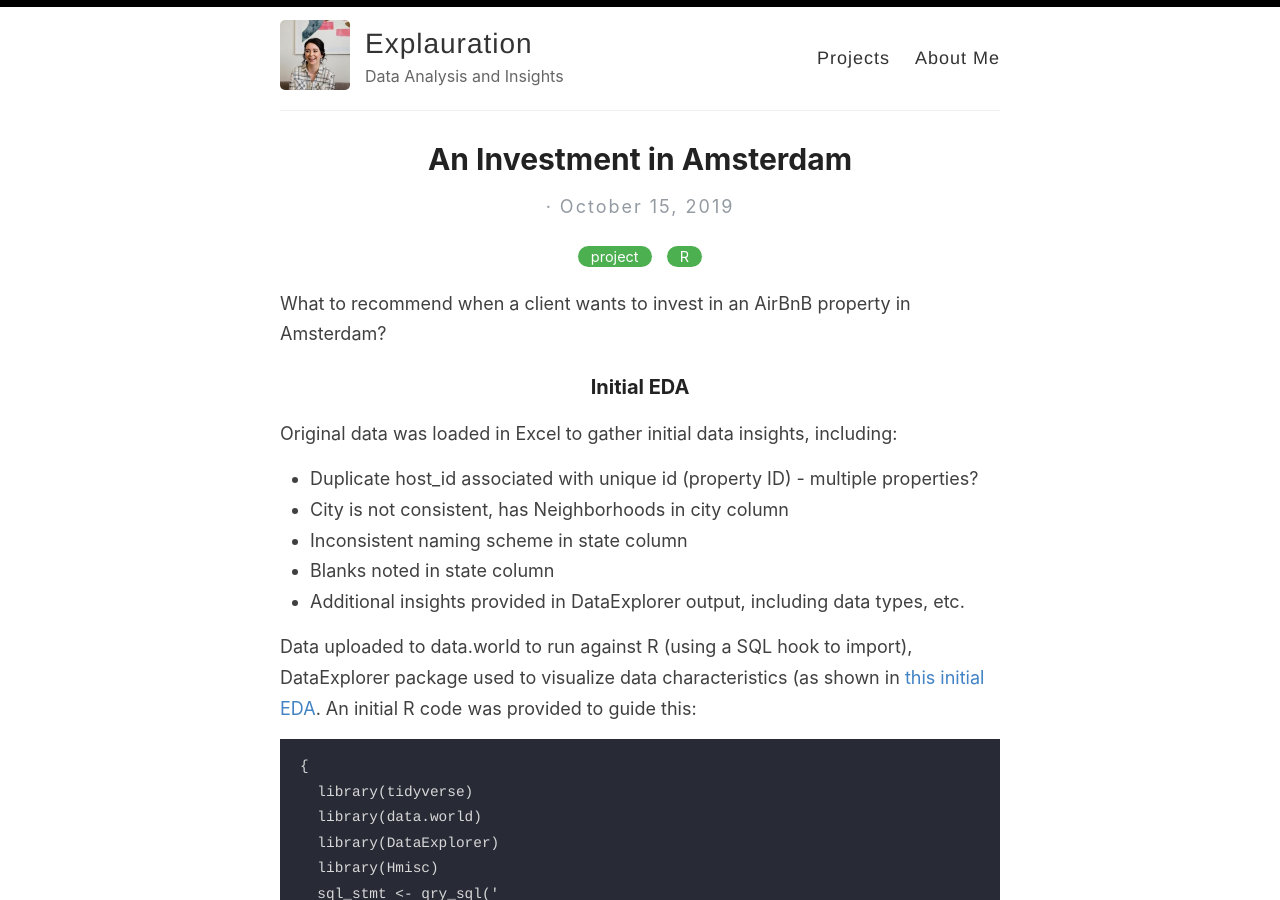
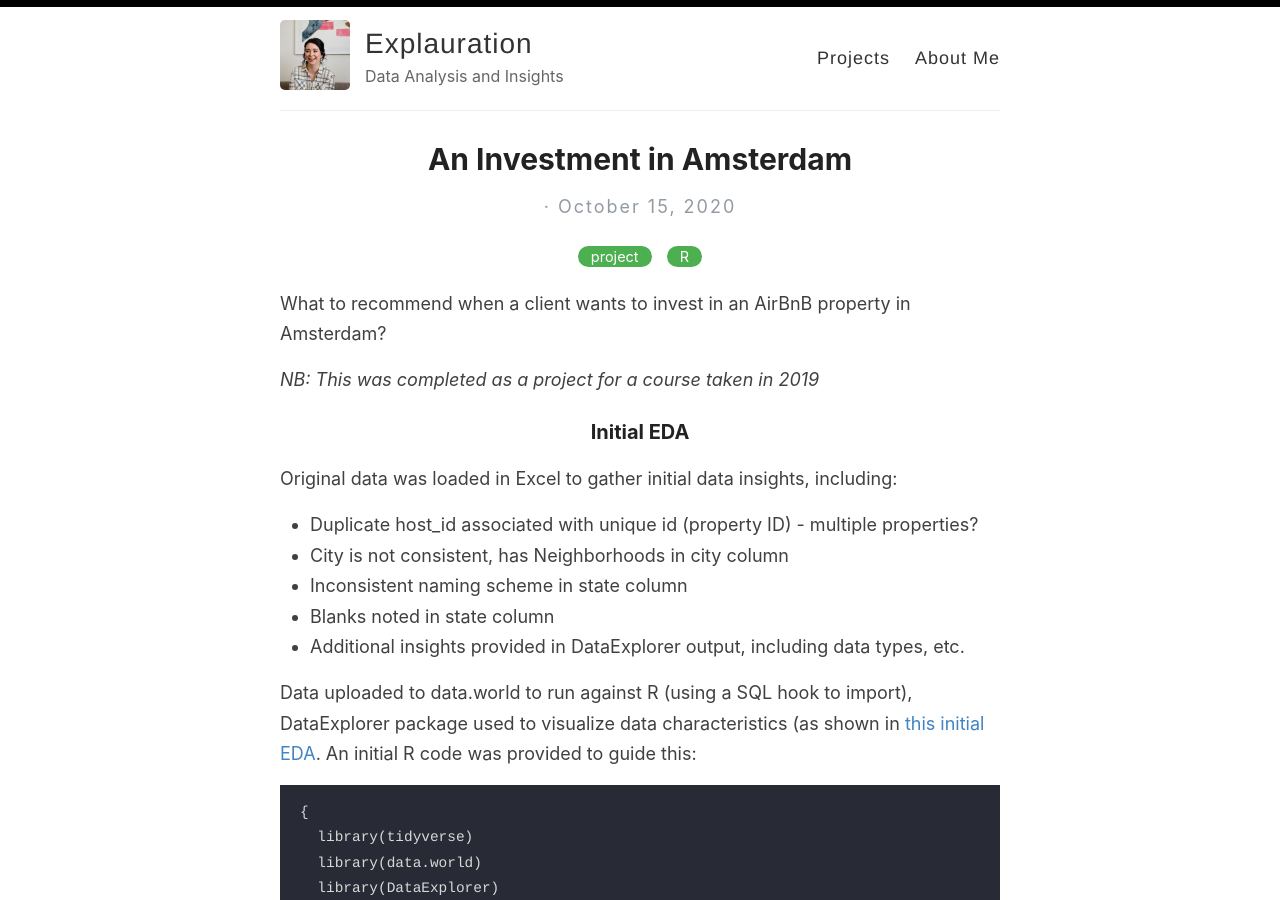
Before and after one commit to Lwillio/lwillio.github.io, a Jekyll site: the page built from _posts/2020-10-15-amsterdam-airbnb.md, in a window 1280 px wide and 900 px high. Built offline with Jekyll 4.4.1, drawn with Linux system fonts in a browser that asks for light colours.

Commit message:
Update and rename 2019-10-15-amsterdam-airbnb.md to 2020-10-15-amsterdam-airbnb.md

```diff
--- a/_posts/2019-10-15-amsterdam-airbnb.md
+++ b/_posts/2020-10-15-amsterdam-airbnb.md
@@ -6,6 +6,7 @@ categories: [project,R]
 
 What to recommend when a client wants to invest in an AirBnB property in Amsterdam?
 
+_NB: This was completed as a project for a course taken in 2019_
 
 
 
```
